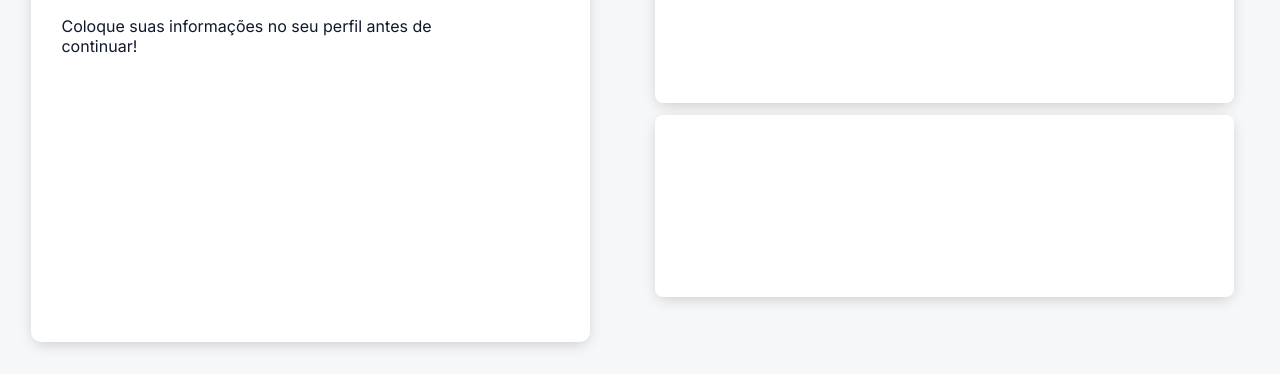
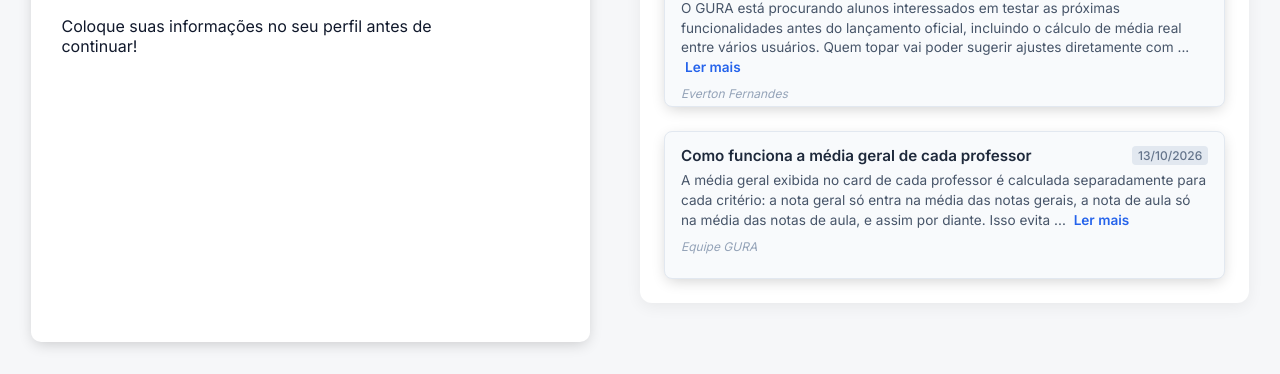
Before and after one commit to EvertonFernandesJr/GURA, a website built with Vite: page index.html in a window 1280 px wide. Shown: the part 426-800 px from the top of the page. Built offline with nearby package versions, Linux system fonts and the light colour scheme; sample sign-in values are in the browser's storage.

Commit message:
feat/integração JSON-TELA INICIAL

```diff
--- a/index.html
+++ b/index.html
@@ -10,6 +10,8 @@
       <script src="/src/services/profileModal.js" defer></script>
       <script src="/src/services/injectNavbar.js" defer></script>
       <script src="/src/services/mainPage.js" defer></script>
+      <script src="/src/services/newsLoader.js" defer></script>
+
   </head>
 
   <body>
@@ -65,7 +67,7 @@
                   <div class="content-box"></div>
                   <div class="content-box"></div>
               </div>
-
+            </div>
           </section>
 
       </main>
--- a/package.json
+++ b/package.json
@@ -3,5 +3,8 @@
     "dev": "vite",
     "build": "vite build",
     "preview": "vite preview"
+  },
+  "devDependencies": {
+    "vite": "^8.3.5"
   }
 }
--- /dev/null
+++ b/src/services/newsLoader.js
@@ -0,0 +1,102 @@
+document.addEventListener("DOMContentLoaded", async () => {
+  const newsBox = document.querySelector(".news-box");
+  if (!newsBox) return;
+
+  const contentBoxes = newsBox.querySelectorAll(".content-box");
+  if (contentBoxes.length === 0) return;
+
+  // Cria dinamicamente o modal na página para exibir a notícia inteira
+  let modal = document.getElementById("newsModal");
+  if (!modal) {
+    modal = document.createElement("div");
+    modal.id = "newsModal";
+    modal.style.cssText = `
+      display: none; position: fixed; z-index: 1000; left: 0; top: 0;
+      width: 100%; height: 100%; background-color: rgba(0,0,0,0.5);
+      justify-content: center; align-items: center; padding: 20px;
+    `;
+    modal.innerHTML = `
+      <div style="background: white; padding: 24px; border-radius: 12px; max-width: 600px; width: 100%; box-shadow: 0 4px 20px rgba(0,0,0,0.15); position: relative; max-height: 80vh; overflow-y: auto;">
+        <button id="closeNewsModal" style="position: absolute; right: 16px; top: 16px; background: none; border: none; font-size: 1.2rem; cursor: pointer; color: #64748b;">✕</button>
+        <h2 id="modalTitle" style="font-size: 1.2rem; color: #0f172a; margin-bottom: 8px;"></h2>
+        <small id="modalMeta" style="color: #64748b; display: block; margin-bottom: 16px; font-size: 0.8rem;"></small>
+        <p id="modalBody" style="color: #475569; font-size: 0.95rem; line-height: 1.5;"></p>
+      </div>
+    `;
+    document.body.appendChild(modal);
+
+    document.getElementById("closeNewsModal").addEventListener("click", () => {
+      modal.style.display = "none";
+    });
+    modal.addEventListener("click", (e) => {
+      if (e.target === modal) modal.style.display = "none";
+    });
+  }
+
+  try {
+    let response = await fetch('/noticias.json').catch(() => null);
+    if (!response || !response.ok) {
+      response = await fetch('./noticias.json').catch(() => null);
+    }
+    if (!response || !response.ok) {
+      response = await fetch('/public/noticias.json').catch(() => null);
+    }
+
+    if (!response || !response.ok) {
+      throw new Error("Não foi possível encontrar o arquivo noticias.json");
+    }
+
+    const data = await response.json();
+    if (!data.noticias || data.noticias.length === 0) return;
+
+    // Pega as 3 notícias mais recentes ordenadas por data
+    const noticiasRecentes = data.noticias
+      .sort((a, b) => new Date(b.data_envio) - new Date(a.data_envio))
+      .slice(0, 3);
+
+    noticiasRecentes.forEach((noticia, index) => {
+      if (contentBoxes[index]) {
+        const box = contentBoxes[index];
+
+        const dataFormatada = new Date(noticia.data_envio).toLocaleDateString('pt-BR', {
+          day: '2-digit',
+          month: '2-digit',
+          year: 'numeric'
+        });
+
+        // Aumentado o limite de caracteres para exibir mais texto no card (ex: 220 caracteres)
+        const limiteCaracteres = 220;
+        let corpoTexto = noticia.corpo;
+        let botaoLerMais = '';
+
+        if (corpoTexto.length > limiteCaracteres) {
+          corpoTexto = corpoTexto.substring(0, limiteCaracteres) + '...';
+          botaoLerMais = ` <a href="#" class="btn-ler-mais" data-id="${noticia.id}">Ler mais</a>`;
+        }
+
+        box.innerHTML = `
+          <div class="news-header">
+            <h3>${noticia.titulo}</h3>
+            <span class="news-date">${dataFormatada}</span>
+          </div>
+          <p class="news-text">${corpoTexto}${botaoLerMais}</p>
+          <span class="news-author">${noticia.autor}</span>
+        `;
+
+        // Ativa o botão "Ler mais" para abrir o modal com o texto completo
+        const btn = box.querySelector(".btn-ler-mais");
+        if (btn) {
+          btn.addEventListener("click", (e) => {
+            e.preventDefault();
+            document.getElementById("modalTitle").innerText = noticia.titulo;
+            document.getElementById("modalMeta").innerText = `${dataFormatada} - ${noticia.autor}`;
+            document.getElementById("modalBody").innerText = noticia.corpo;
+            modal.style.display = "flex";
+          });
+        }
+      }
+    });
+  } catch (error) {
+    console.error("Erro ao carregar as notícias:", error);
+  }
+});
--- a/src/styles/index_style.css
+++ b/src/styles/index_style.css
@@ -179,3 +179,98 @@ body {
         margin: 4.8vh 2.4vw 0 2.4vw;
     }
 }
+/* ==========================================
+   ESTILOS DA CAIXA DE NOTÍCIAS (.news-box)
+   ================================---------- */
+.news-box {
+  background: #ffffff;
+  border-radius: 12px;
+  padding: 24px;
+  box-shadow: 0 4px 16px rgba(0, 0, 0, 0.06);
+  margin-top: 20px;
+}
+
+.news-box h1 {
+  font-size: 1.25rem;
+  color: #0f172a;
+  margin-bottom: 16px;
+  border-bottom: 2px solid #f1f5f9;
+  padding-bottom: 8px;
+  font-weight: 700;
+}
+
+/* As 3 caixas de conteúdo */
+.news-box .content-box {
+  background: #f8fafc;
+  border: 1px solid #e2e8f0;
+  border-radius: 8px;
+  padding: 14px 16px;
+  margin-bottom: 12px;
+  transition: all 0.2s ease;
+}
+
+.news-box .content-box:last-child {
+  margin-bottom: 0;
+}
+
+.news-box .content-box:hover {
+  border-color: #cbd5e1;
+  box-shadow: 0 2px 8px rgba(0, 0, 0, 0.04);
+}
+
+/* Cabeçalho interno do card (Título + Data) */
+.news-header {
+  display: flex;
+  justify-content: space-between;
+  align-items: flex-start;
+  gap: 8px;
+  margin-bottom: 6px;
+}
+
+.news-box .content-box h3 {
+  font-size: 0.95rem;
+  color: #1e293b;
+  margin: 0;
+  font-weight: 600;
+  line-height: 1.3;
+}
+
+.news-date {
+  font-size: 0.75rem;
+  color: #64748b;
+  background: #e2e8f0;
+  padding: 2px 6px;
+  border-radius: 4px;
+  white-space: nowrap;
+  font-weight: 500;
+}
+
+/* Texto do corpo da notícia */
+.news-text {
+  font-size: 0.85rem;
+  color: #475569;
+  line-height: 1.45;
+  margin: 0 0 8px 0;
+}
+
+/* Botão Ler Mais */
+.btn-ler-mais {
+  color: #2563eb;
+  text-decoration: none;
+  font-weight: 600;
+  font-size: 0.85rem;
+  display: inline-block;
+  margin-left: 4px;
+}
+
+.btn-ler-mais:hover {
+  text-decoration: underline;
+}
+
+/* Autor da notícia */
+.news-author {
+  font-size: 0.75rem;
+  color: #94a3b8;
+  font-style: italic;
+  display: block;
+}
```
Also changed, not shown: 1 other file. Lines whose indentation alone changed are shown as unchanged.
